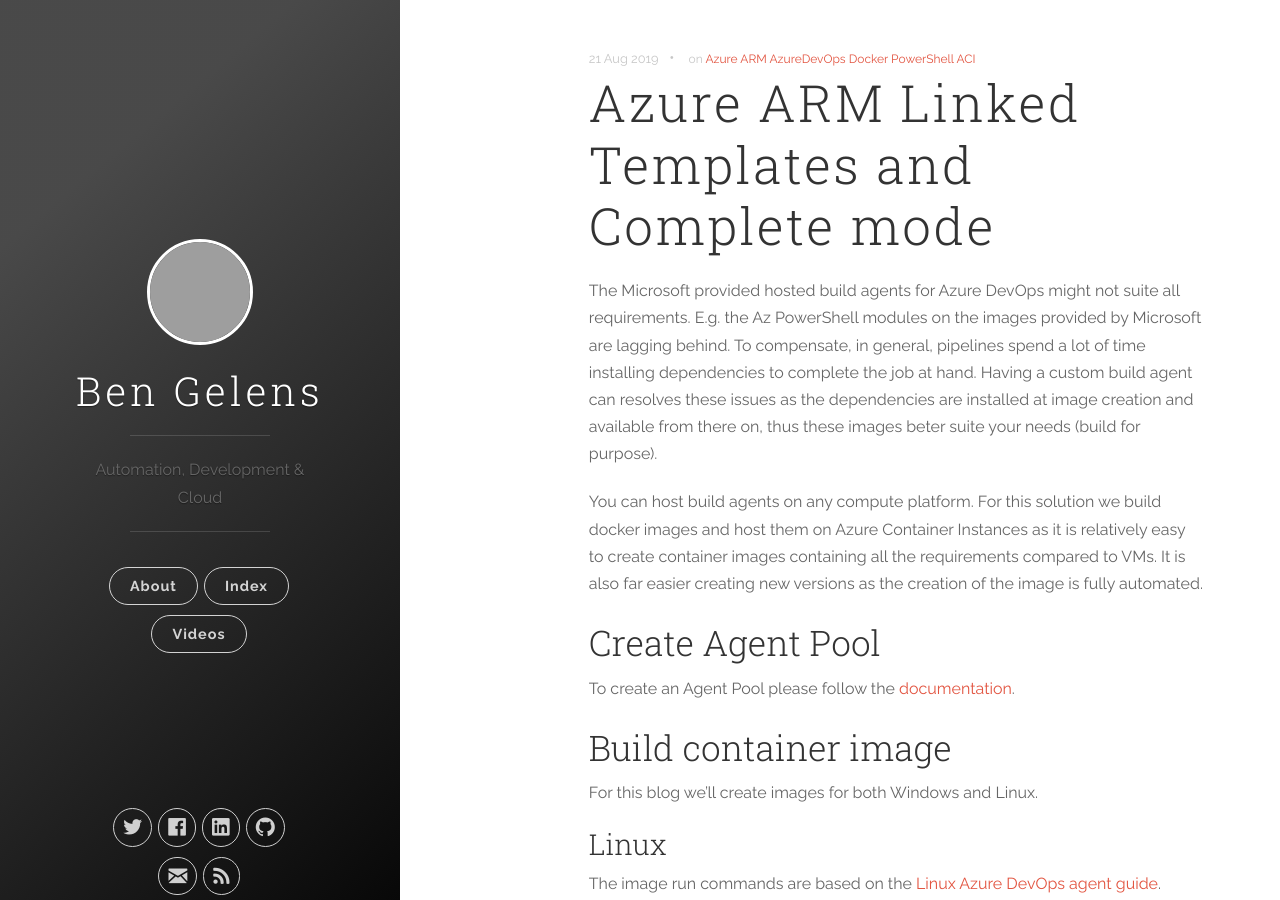
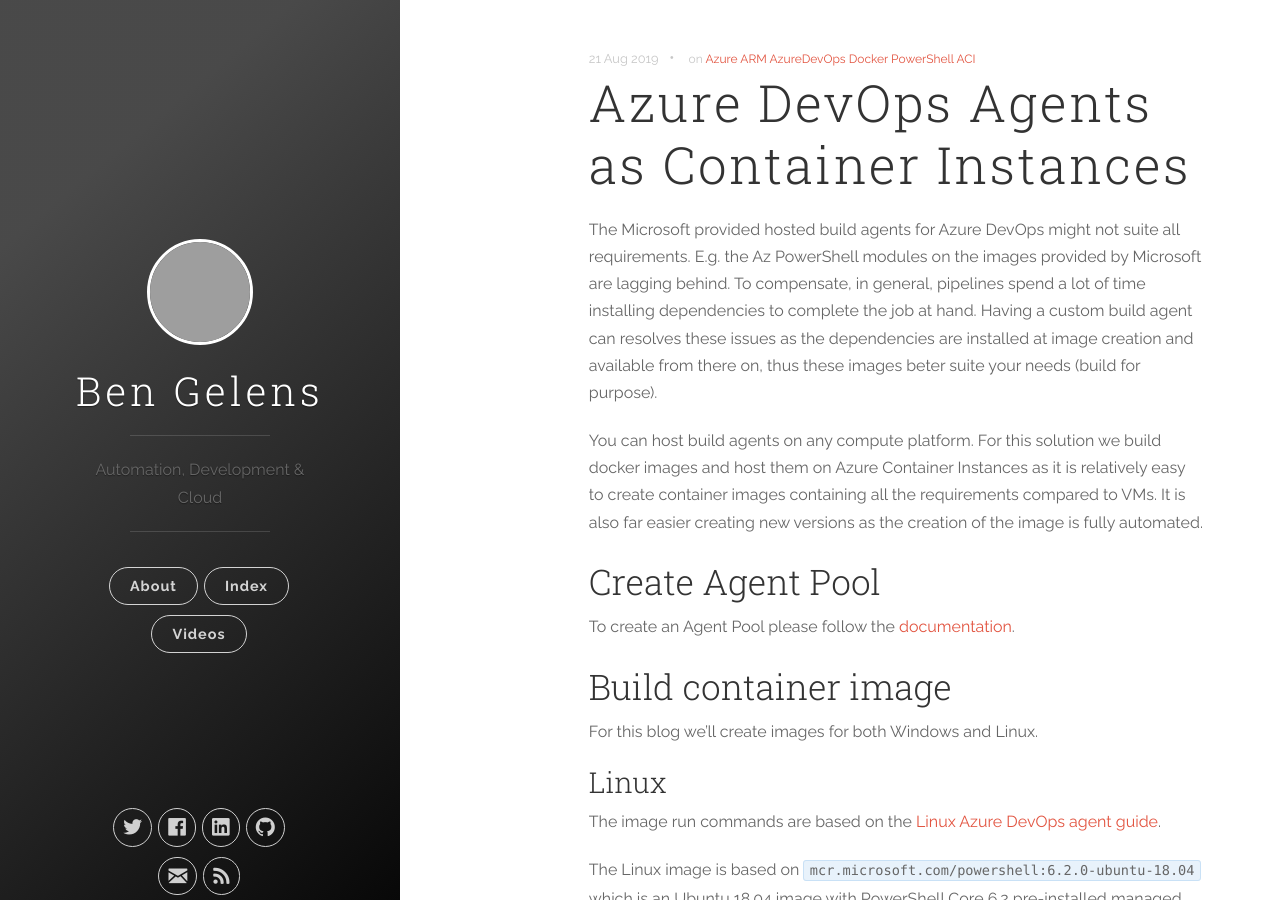
Before and after one commit to bgelens/bgelens.github.io, a Jekyll site: the page built from _posts/2019-08-21-azuredevops-container-instance.md, in a window 1280 px wide and 900 px high. Built offline with Jekyll 4.4.1, drawn with Linux system fonts in a browser that asks for light colours; nearby versions of some CDN libraries; comment, search, counter and statistics services are not loaded.

Commit message:
updated title

```diff
--- a/_posts/2019-08-21-azuredevops-container-instance.md
+++ b/_posts/2019-08-21-azuredevops-container-instance.md
@@ -1,5 +1,5 @@
 ---
-title:  "Azure ARM Linked Templates and Complete mode"
+title:  "Azure DevOps Agents as Container Instances"
 date:   2019-08-21 12:00:00
 categories: ["Azure","ARM","AzureDevOps","Docker","PowerShell","ACI"]
 tags: ["Azure","ARM","AzureDevOps","Docker","PowerShell","ACI"]
```
